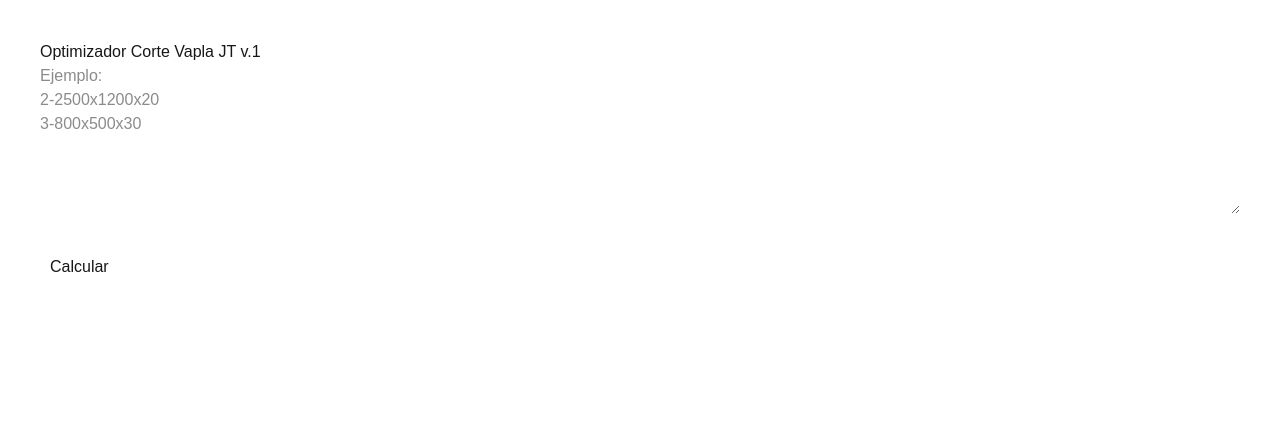
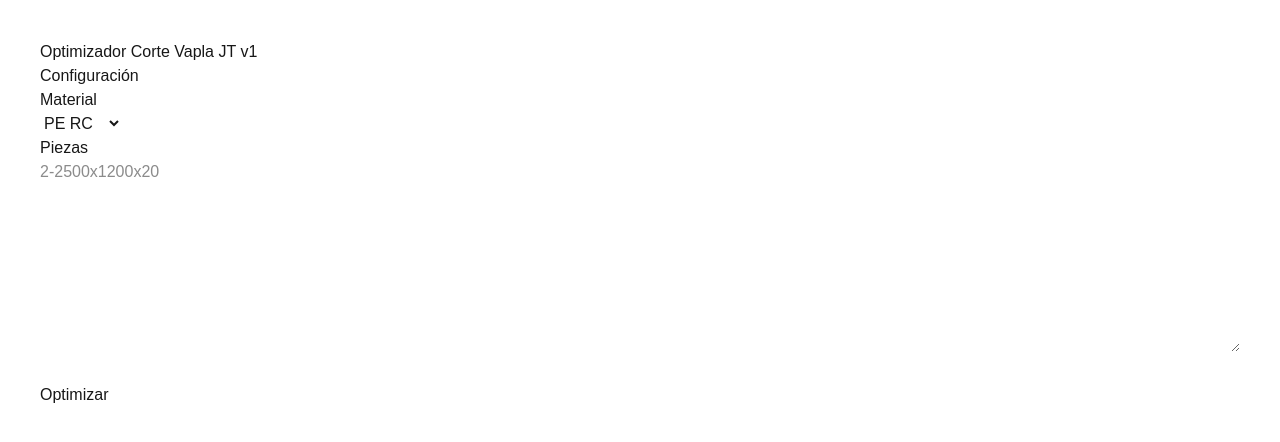
Before and after one commit to JorgeTerolFerrero/optimizador-corte-vapla-jt, a Next.js app: page / in a window 1280 px wide. Shown: the top 442 px of the page. Built offline with nearby package versions, Linux system fonts and the light colour scheme.

Commit message:
optimización vapla v2

```diff
--- a/app/page.tsx
+++ b/app/page.tsx
@@ -1,87 +1,110 @@
 "use client";
 import { useState } from "react";
 
+const BOARDS = [
+  { w: 4050, h: 2050 },
+  { w: 4050, h: 1230 },
+  { w: 2360, h: 1020 },
+  { w: 2020, h: 1020 }
+];
+
+const CUT_COST: Record<number, number> = {
+10:0.0024,12:0.0024,15:0.0024,20:0.0024,
+25:0.0035,30:0.0039,35:0.0039,40:0.0052,
+45:0.0061,50:0.0069,60:0.0078,70:0.0087,
+75:0.0095,80:0.0095,90:0.0100,100:0.0104,
+110:0.0130,120:0.0130,130:0.0130,140:0.0130,150:0.0130
+};
+
+const MATERIAL_PRICE:any = {
+PE_RC:{20:1.70,25:1.70,30:1.70,40:1.70,50:1.70},
+PE500:{natural:{20:2.30,30:2.30,40:2.30}},
+PE1000:{natural:{20:2.60,30:2.60,40:2.60}},
+PP:{natural:{20:2.10,30:2.10,40:2.10}}
+};
+
+function parsePieces(text:string){
+  const lines=text.split("\n");
+  let pieces:any[]=[];
+
+  lines.forEach(l=>{
+    const line=l.trim();
+    if(!line)return;
+
+    let qty=1;
+    let dims=line;
+
+    if(line.includes("-")){
+      const parts=line.split("-");
+      qty=parseInt(parts[0]);
+      dims=parts[1];
+    }
+
+    const p=dims.split("x").map(n=>parseInt(n));
+    if(p.length===3){
+      for(let i=0;i<qty;i++){
+        pieces.push({w:p[0],h:p[1],t:p[2]});
+      }
+    }
+  });
+
+  return pieces;
+}
+
+function weight(w:number,h:number,t:number){
+  return (w*h*t)/1000000;
+}
+
 export default function Home(){
 
-const [text,setText]=useState("");
-const [result,setResult]=useState(null);
+const [input,setInput]=useState("");
+const [result,setResult]=useState<any>(null);
+
+const [material,setMaterial]=useState("PE_RC");
+const [color,setColor]=useState("natural");
 
 function calculate(){
 
-const lines=text.split("\n");
+  const pieces=parsePieces(input);
 
-let pieces:any[]=[];
+  if(pieces.length===0)return;
 
-lines.forEach(l=>{
+  const thickness=pieces[0].t;
 
-const cleaned=l.replace("-", " ");
-const n=cleaned.match(/\d+/g);
+  const board=BOARDS[0];
 
-if(!n) return;
+  let piecesWeight=0;
 
-let qty=1;
-let w;
-let h;
-let t;
+  pieces.forEach(p=>{
+    piecesWeight+=weight(p.w,p.h,p.t);
+  });
 
-if(n.length===4){
-qty=+n[0];
-w=+n[1];
-h=+n[2];
-t=+n[3];
-}
+  const boardWeight=weight(board.w,board.h,thickness);
 
-if(n.length===3){
-w=+n[0];
-h=+n[1];
-t=+n[2];
-}
+  const cutLength=board.h*2+board.w;
+  const cutCost=(cutLength/10)*(CUT_COST[thickness]||0);
 
-for(let i=0;i<qty;i++){
-pieces.push({w,h,t});
-}
+  let priceKg=1.7;
 
-});
+  if(material==="PE_RC"){
+    priceKg=MATERIAL_PRICE.PE_RC[thickness]||1.7;
+  }
 
-const boards=[
-{w:4050,h:2050},
-{w:4050,h:1230},
-{w:2360,h:1020},
-{w:2020,h:1020}
-];
+  const materialCost=boardWeight*priceKg;
 
-let board:any=null;
+  const totalCost=materialCost+cutCost;
 
-boards.forEach(b=>{
+  const priceKgPieces=totalCost/piecesWeight;
 
-const fits=pieces.every(p=>
-(p.w<=b.w && p.h<=b.h) ||
-(p.h<=b.w && p.w<=b.h)
-);
-
-if(fits){
-
-if(!board || b.w*b.h < board.w*board.h){
-board=b;
-}
-
-}
-
-});
-
-if(!board){
-setResult(null);
-return;
-}
-
-const used=pieces.reduce((a,b)=>a+(b.w*b.h),0);
-
-const waste=((board.w*board.h-used)/(board.w*board.h))*100;
-
-setResult({
-board,
-waste
-});
+  setResult({
+    piecesWeight,
+    boardWeight,
+    materialCost,
+    cutCost,
+    totalCost,
+    priceKgPieces,
+    board
+  });
 
 }
 
@@ -89,41 +112,67 @@ return(
 
 <div style={{padding:40,fontFamily:"Arial"}}>
 
-<h1>Optimizador Corte Vapla JT v.1</h1>
+<h1>Optimizador Corte Vapla JT v1</h1>
+
+<h2>Configuración</h2>
+
+<div style={{display:"flex",gap:20}}>
+
+<div>
+Material<br/>
+<select value={material} onChange={e=>setMaterial(e.target.value)}>
+<option value="PE_RC">PE RC</option>
+<option value="PE500">PE 500</option>
+<option value="PE1000">PE 1000</option>
+<option value="PP">PP</option>
+</select>
+</div>
+
+{material!=="PE_RC"&&(
+<div>
+Color<br/>
+<select value={color} onChange={e=>setColor(e.target.value)}>
+<option value="natural">Natural</option>
+<option value="color">Color</option>
+</select>
+</div>
+)}
+
+</div>
+
+<h2>Piezas</h2>
 
 <textarea
-style={{width:"100%",height:150}}
-placeholder={`Ejemplo:
-2-2500x1200x20
-3-800x500x30`}
-value={text}
-onChange={e=>setText(e.target.value)}
+rows={8}
+style={{width:"100%"}}
+placeholder="2-2500x1200x20"
+value={input}
+onChange={e=>setInput(e.target.value)}
 />
 
 <br/><br/>
 
-<button
-onClick={calculate}
-style={{padding:10,fontSize:16}}
->
-Calcular
-</button>
+<button onClick={calculate}>Optimizar</button>
 
-{result && (
+{result&&(
 
-<div style={{marginTop:30}}>
+<div style={{marginTop:40}}>
 
 <h2>Resultado</h2>
 
-<p>
-Placa sugerida:
-{result.board.w} x {result.board.h}
-</p>
+<p><b>Placa usada:</b> {result.board.w} x {result.board.h}</p>
 
-<p>
-Recorte:
-{result.waste.toFixed(1)} %
-</p>
+<p><b>Peso piezas:</b> {result.piecesWeight.toFixed(2)} kg</p>
+
+<p><b>Peso placa:</b> {result.boardWeight.toFixed(2)} kg</p>
+
+<p><b>Coste material:</b> {result.materialCost.toFixed(2)} €</p>
+
+<p><b>Coste corte:</b> {result.cutCost.toFixed(2)} €</p>
+
+<p><b>Coste total:</b> {result.totalCost.toFixed(2)} €</p>
+
+<p><b>Precio medio piezas:</b> {result.priceKgPieces.toFixed(2)} €/kg</p>
 
 </div>
 
@@ -132,5 +181,4 @@ Recorte:
 </div>
 
 );
-
 }
```
